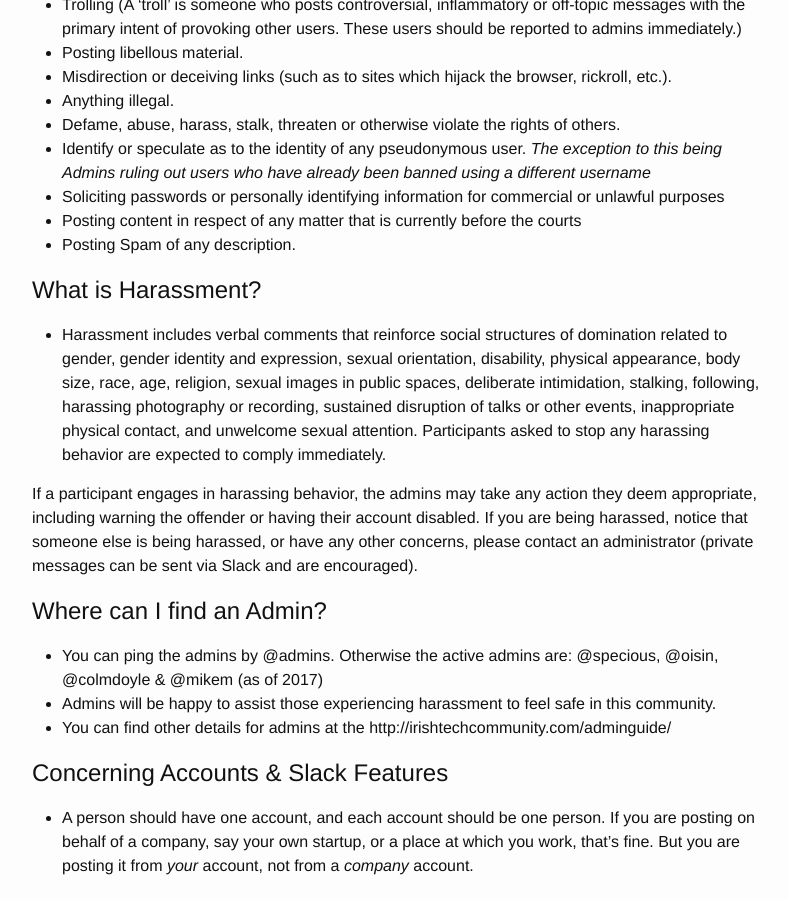
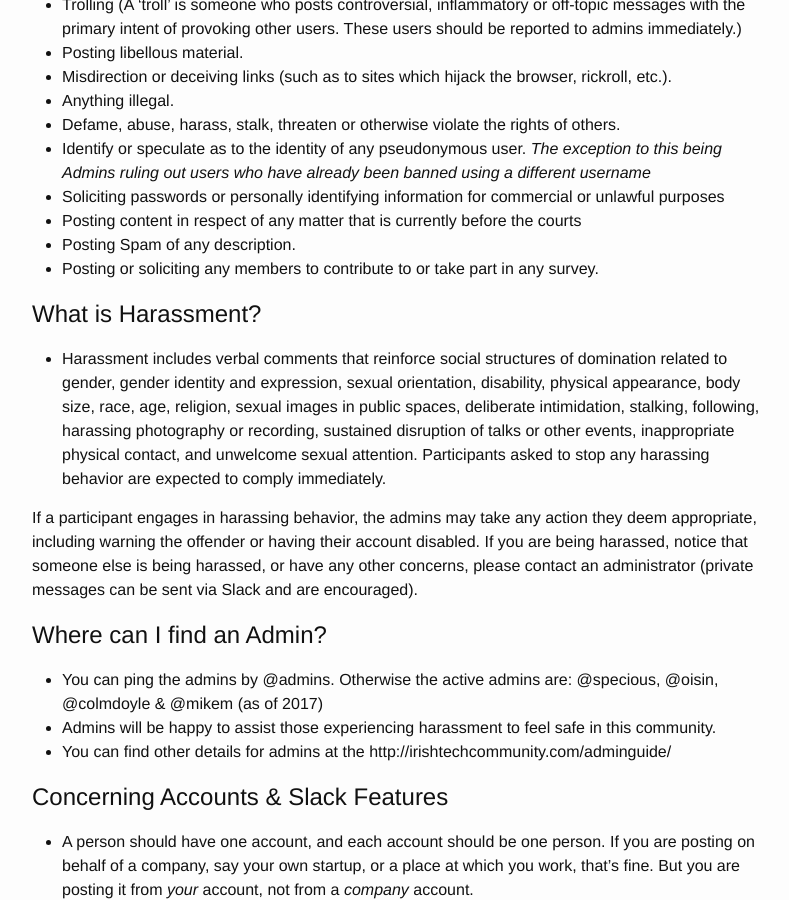
Before and after one commit to IrishTechCommunity/irishtechcommunity.github.io, a Jekyll site: the page built from codeofconduct.md, in a window 1280 px wide and 900 px high, scrolled down 950 px. Shown: the whole window, without its empty margins (238-1027 px from the left). Built offline with Jekyll 4.4.1, drawn with Linux system fonts in a browser that asks for light colours; a script that is not in the unit is left out.

Commit message:
codeofconductaug17.md
updated to include surveys

```diff
--- a/codeofconduct.md
+++ b/codeofconduct.md
@@ -31,6 +31,7 @@ permalink: /codeofconduct/
 - Soliciting passwords or personally identifying information for commercial or unlawful purposes
 - Posting content in respect of any matter that is currently before the courts
 - Posting Spam of any description.
+- Posting or soliciting any members to contribute to or take part in any survey.
 
 # What is Harassment?
 - Harassment includes verbal comments that reinforce social structures of domination related to gender, gender identity and expression, sexual orientation, disability, physical appearance, body size, race, age, religion, sexual images in public spaces, deliberate intimidation, stalking, following, harassing photography or recording, sustained disruption of talks or other events, inappropriate physical contact, and unwelcome sexual attention. Participants asked to stop any harassing behavior are expected to comply immediately.
```
